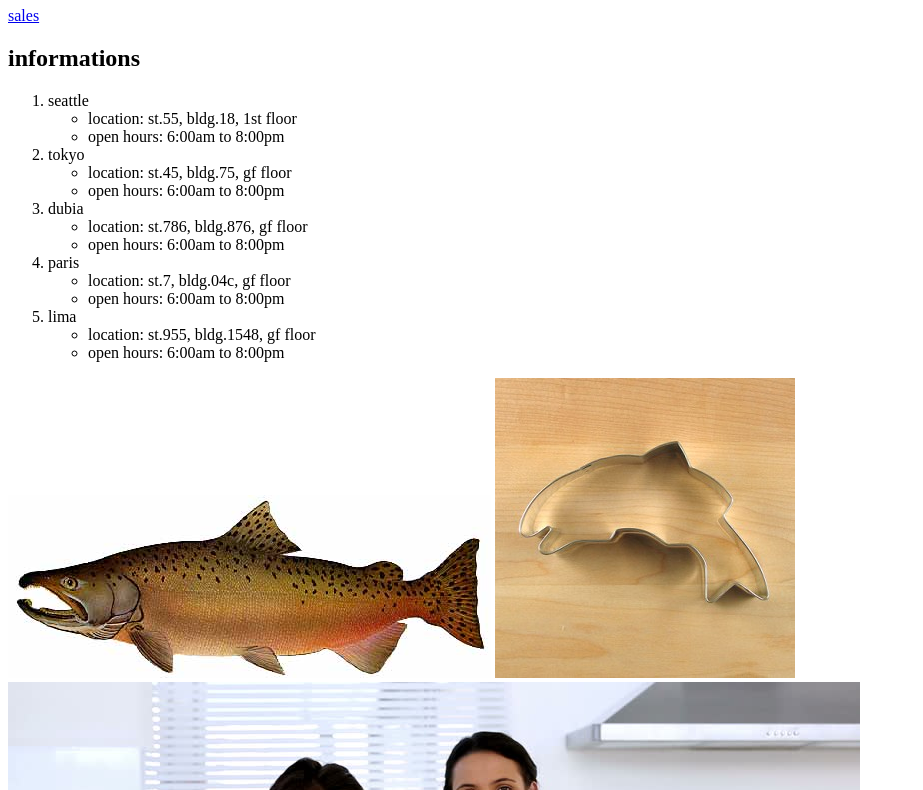
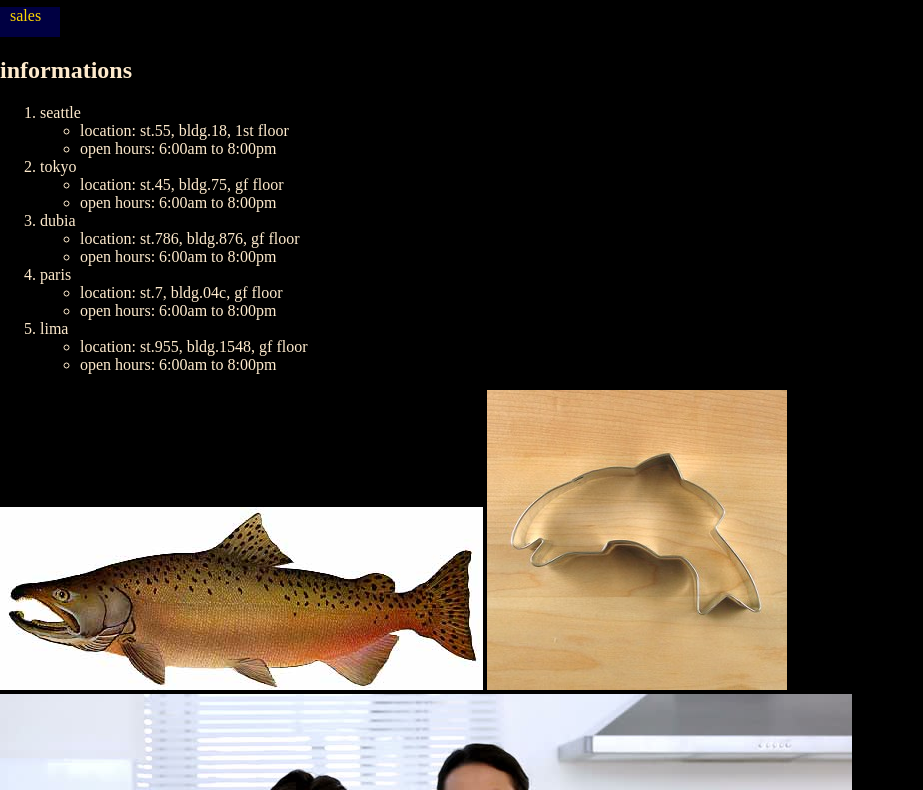
Before and after one commit to yousef-alramli/cookie-stand, a plain HTML site: page index.html in a window 1280 px wide. Shown: the part 73-863 px from the top of the page, without its empty margins (0-923 px from the left). Drawn offline with Linux system fonts and the light colour scheme.

Commit message:
added css to index

```diff
--- /dev/null
+++ b/css/home.css
@@ -0,0 +1,26 @@
+#a {
+background-color: rgb(0, 0, 66) ;
+height: 30px;
+width: 50px;
+padding-left: 10px;
+margin-top: 10px;
+
+
+}
+
+#a:hover *,#a:hover{
+background-color: gold;
+color: rgb(0, 0, 66) ;
+}
+
+a{
+    text-decoration: none;
+color: gold;
+}
+
+body{
+    margin: 0px;
+background-color: black;
+color: blanchedalmond;
+font-style: initial;
+}
--- a/index.html
+++ b/index.html
@@ -4,13 +4,15 @@
     <meta charset="UTF-8">
     <meta http-equiv="X-UA-Compatible" content="IE=edge">
     <meta name="viewport" content="width=device-width, initial-scale=1.0">
+    <link rel="stylesheet" href="css/home.css">
     <title>cookie</title>
 </head>
 <body>
 <header>
     <h1>Cookie-salmon</h1>
 </header>
-<section>
+<main>
+<section id="a">
      <a href="sales.html">sales</a>
 </section>
 <section>
@@ -59,7 +61,7 @@
     <img src="img/shirt.jpg" alt="">
 
 </section>
-
+</main>
 <footer>
 
 </footer>
```
